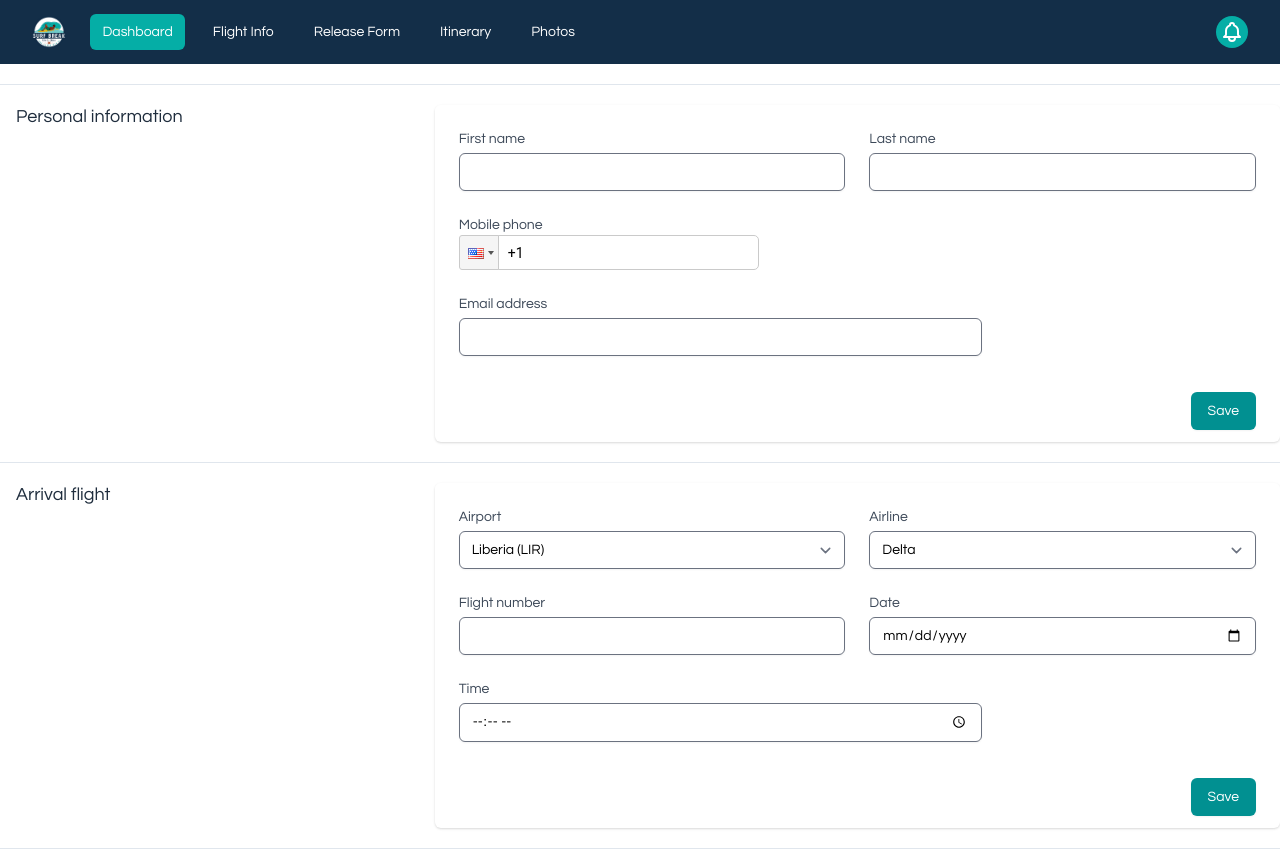
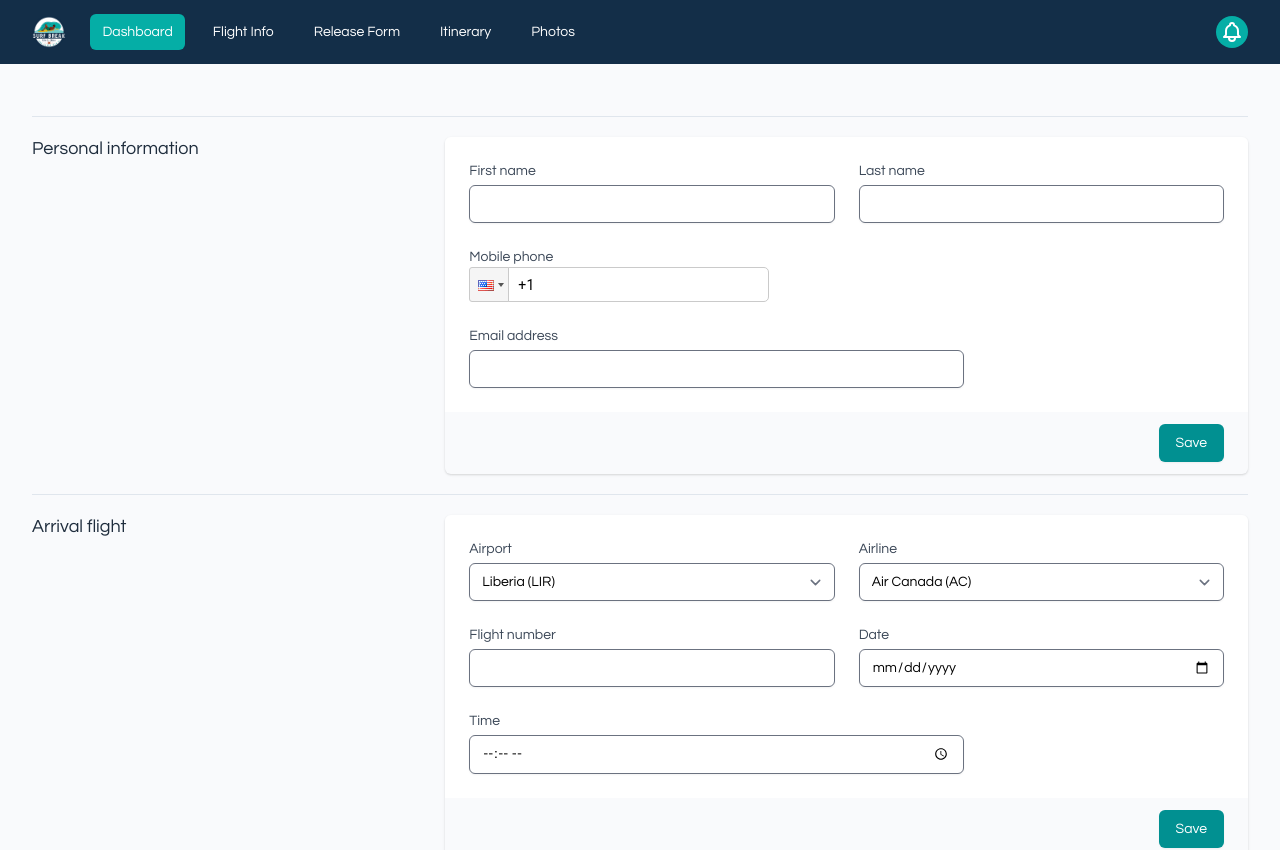
Before and after one commit to marybees/surfbreakcostarica, a React (Create React App) app: page /flightinfo in a window 1280 px wide. Shown: the top 850 px of the page. Built offline with nearby package versions, Linux system fonts and the light colour scheme; some icons are missing.

Commit message:
Hard code airline dropdown for now.

```diff
--- a/package.json
+++ b/package.json
@@ -9,6 +9,8 @@
     "@testing-library/jest-dom": "^5.11.9",
     "@testing-library/react": "^11.2.5",
     "@testing-library/user-event": "^12.7.0",
+    "axios": "^0.21.1",
+    "iata": "0.0.0",
     "postcss": "^7.0.35",
     "react": "^17.0.1",
     "react-dom": "^17.0.1",
--- a/src/components/client/FlightInfo.js
+++ b/src/components/client/FlightInfo.js
@@ -11,9 +11,33 @@ export const FlightInfo = (props) => {
         setPhone(e.target.value);
     }
 
+    const airlines = [
+        "Air Canada (AC)",
+        "Air Transat (TS)",
+        "Alaska (AS)",
+        "American Airlines (AA)",
+        "Avianca (AV)",
+        "Copa Airlines (CM)",
+        "Delta (DL)",
+        "ECAir (LC)",
+        "JetBlue (B6)",
+        "KLM (KL)",
+        "Sansa (RZ)",
+        "Sun Country Airlines (SY)",
+        "United Airlines (UA)",
+        "Volaris Costa Rica (Q6)",
+        "WestJet (WS)",
+        "Other"
+    ]
+
+    const airlineList = airlines.map((airline) => {
+        return <option>{airline}</option>;
+    })
+
     return (
         <div>
             <ClientNav />
+            <div class=" p-8 bg-gray-lightest">
             {/* Top Border */}
             <div class="hidden sm:block" aria-hidden="true">
                 <div class="py-5">
@@ -26,7 +50,7 @@ export const FlightInfo = (props) => {
                 <div class="md:grid md:grid-cols-3 md:gap-6">
                     <div class="md:col-span-1">
                         <div class="px-4 sm:px-0">
-                        <h3 class="text-lg font-medium leading-6 text-gray-darkest pl-4">Personal information</h3>
+                            <h3 class="text-lg font-medium leading-6 text-gray-darkest">Personal information</h3>
                         </div>
                     </div>
                 <div class="mt-5 md:mt-0 md:col-span-2">
@@ -87,7 +111,7 @@ export const FlightInfo = (props) => {
             <div class="md:grid md:grid-cols-3 md:gap-6">
                 <div class="md:col-span-1">
                 <div class="px-4 sm:px-0">
-                    <h3 class="text-lg font-medium leading-6 text-gray-darkest pl-4">Arrival flight</h3>
+                    <h3 class="text-lg font-medium leading-6 text-gray-darkest">Arrival flight</h3>
                 </div>
                 </div>
                 <div class="mt-5 md:mt-0 md:col-span-2">
@@ -108,9 +132,7 @@ export const FlightInfo = (props) => {
                         <div class="col-span-6 sm:col-span-3">
                             <label for="country" class="block text-sm font-medium text-gray-dark">Airline</label>
                             <select id="country" name="country" autocomplete="country" class="mt-1 block w-full py-2 px-3 border border-gray-300 bg-white rounded-md shadow-sm focus:outline-none focus:ring-turquoise focus:border-turquoise sm:text-sm">
-                            <option>Delta</option>
-                            <option>American</option>
-                            <option>United</option>
+                                {airlineList}
                             </select>
                         </div>
 
@@ -155,7 +177,7 @@ export const FlightInfo = (props) => {
             <div class="md:grid md:grid-cols-3 md:gap-6">
                 <div class="md:col-span-1">
                 <div class="px-4 sm:px-0">
-                    <h3 class="text-lg font-medium leading-6 text-gray-darkest pl-4">Departure flight</h3>
+                    <h3 class="text-lg font-medium leading-6 text-gray-darkest">Departure flight</h3>
                 </div>
                 </div>
                 <div class="mt-5 md:mt-0 md:col-span-2">
@@ -217,7 +239,7 @@ export const FlightInfo = (props) => {
                     <div class="border-t border-gray-light"></div>
                 </div>
             </div>
-
+            </div>
         </div>
     )
 }
```
Also changed, not shown: 1 other file (tests, documents, lock files or other folders). Lines whose indentation alone changed are shown as unchanged.
